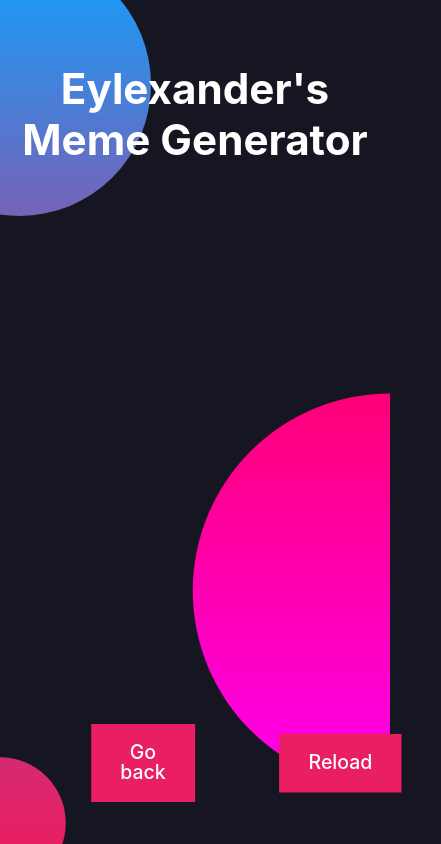
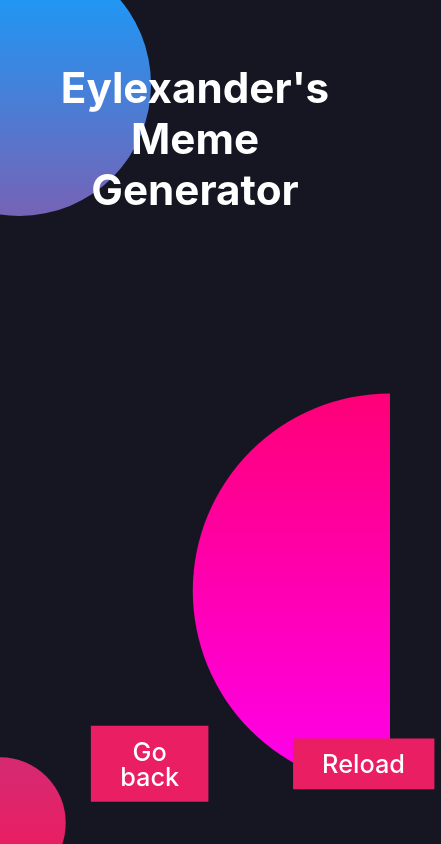
Before and after one commit to Eylexander/Project-2B-memes, a website: page index.html in a window 390 px wide. Shown: the whole page, 441 px wide, since content can reach past the window. Drawn offline with Linux system fonts and the light colour scheme; no server answers.

Commit message:
Responsive

```diff
--- a/tools/style.css
+++ b/tools/style.css
@@ -33,8 +33,9 @@ h1{
     text-align: center;
     position: absolute;
     top: 0;
-    width: 80wv;
-    margin: 7.5vh 0;
+    width: 80vw;
+    /* margin: 7.5vh 0; */
+    padding: 4vh 0 2.5vh 0;
 }
 .main{
     width: 100vw;
@@ -44,6 +45,7 @@ h1{
     align-items: center;
     flex-direction: column;
 }
+
 .container {
     display: flex;
     justify-content: center;
@@ -111,10 +113,11 @@ body::after {
     font-weight: 500;
     font-size: clamp(16px, 5vw, 32px);
     line-height: 1;
-    padding: 1em 1.5em;
+    padding: 2vh 1.5vw;
     margin: 5vh;
     position: relative;
     transition: filter var(--motion-duration);
+    font-size: 3vh;
 }
 
 .buttonclick:hover {
@@ -160,3 +163,22 @@ body::after {
 .buttonclick:active > svg > path {
     d: path("M0,0 C30,10 70,10 100,0 C95,30 95,70 100,100 C70,90 30,90 0,100 C5,70 5,30 0,0");
 }
+
+@media screen and (orientation:portrait) {
+    .buttonclick {
+        padding: 1.5vh 7.5vw;
+    }
+
+    .h1 {
+        font-size: 7.5vw;
+    }
+
+    #aconteneur {
+        position: relative;
+        top: 5vh;
+        /* width: 100%;
+        height: 100%; */
+        /* bottom: 40%; */
+        /* left: 50%; */
+    }
+}
```
